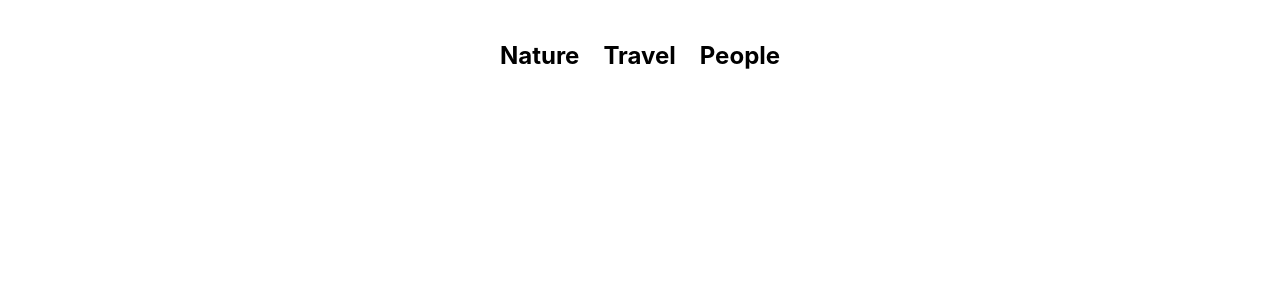
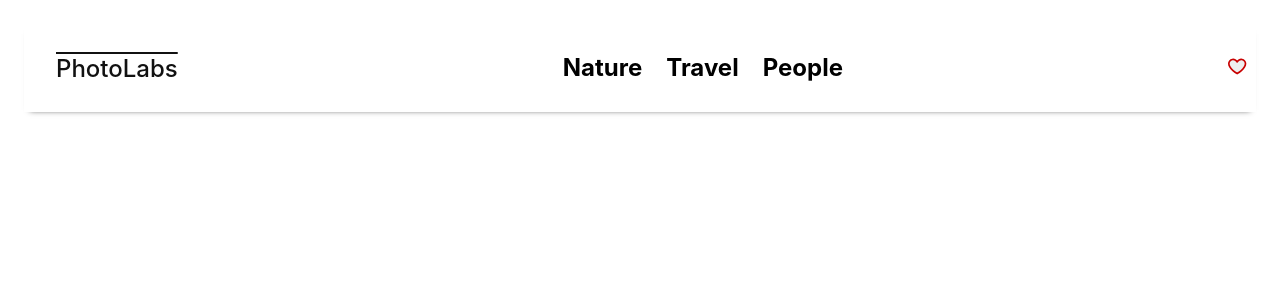
Before and after one commit to amurrai/photolabs, a React (Create React App) app in the folder frontend/: page / in a window 1280 px wide. Shown: the top 300 px of the page. Built offline with nearby package versions, Linux system fonts and the light colour scheme; the HTML template or start-up script is replaced by a standard one.

Commit message:
Implement TopNavigationBar

```diff
--- a/frontend/src/App.jsx
+++ b/frontend/src/App.jsx
@@ -1,9 +1,10 @@
 import React from 'react';
 
+import './App.scss';
 import PhotoList from 'components/PhotoList';
-import './App.scss';
 import TopicListItem from 'components/TopicListItem';
-import TopicList from 'components/TopicList';
+
+import TopNavigationBar from './components/TopNavigationBar';
 
 // const sampleDataForPhotoListItem = {
 //   id: "1",
@@ -20,7 +21,7 @@ const App = () => {
   return (
     <div className="App">
       {/* <PhotoList /> */}
-      <TopicList />
+      <TopNavigationBar />
     </div>
   );
 };
--- a/frontend/src/components/TopNavigationBar.jsx
+++ b/frontend/src/components/TopNavigationBar.jsx
@@ -1,11 +1,15 @@
 import React from 'react';
 
+import TopicList from 'components/TopicList';
+import FavBadge from './FavBadge';
 import '../styles/TopNavigationBar.scss'
 
 const TopNavigation = () => {
   return (
     <div className="top-nav-bar">
       <span className="top-nav-bar__logo">PhotoLabs</span>
+      <TopicList />
+      <FavBadge />
     </div>
   )
 }
--- a/frontend/src/components/TopicListItem.jsx
+++ b/frontend/src/components/TopicListItem.jsx
@@ -2,11 +2,11 @@ import React from "react";
 
 import "../styles/TopicListItem.scss";
 
-const sampleDataForTopicListItem = {
-  id: "1",
-  slug: "topic-1",
-  label: "Nature",
-};
+// const sampleDataForTopicListItem = {
+//   id: "1",
+//   slug: "topic-1",
+//   label: "Nature",
+// };
 
 const TopicListItem = ({topic}) => {
   return (
```
